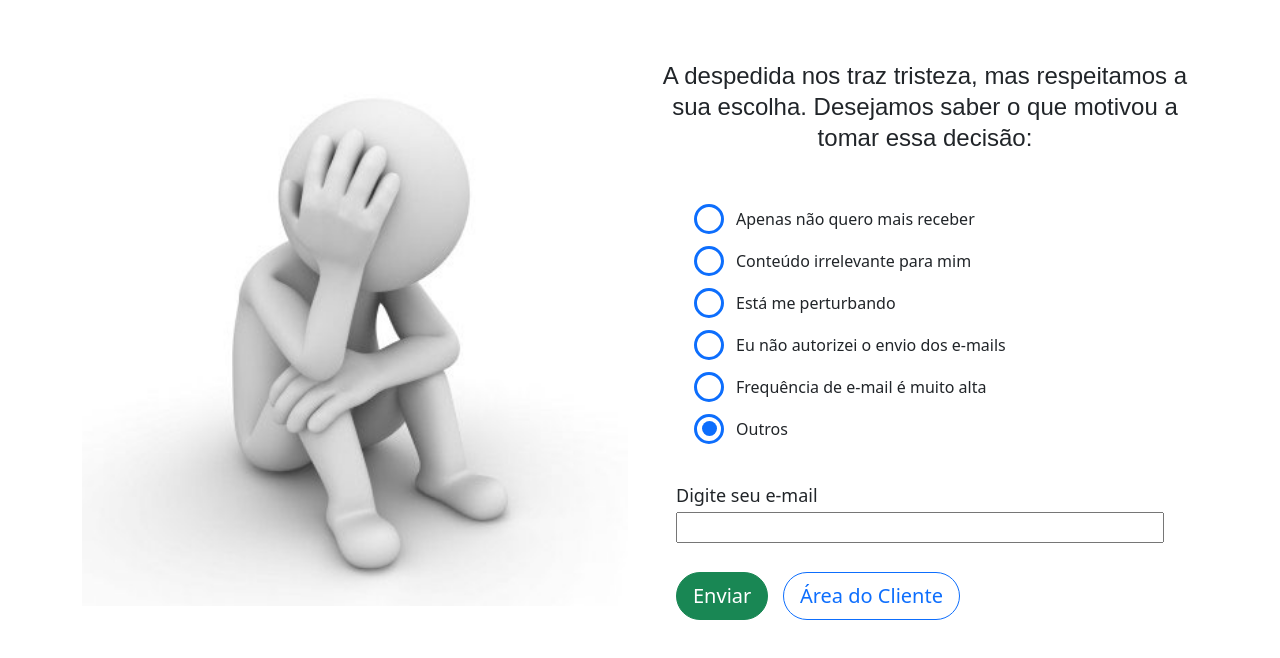
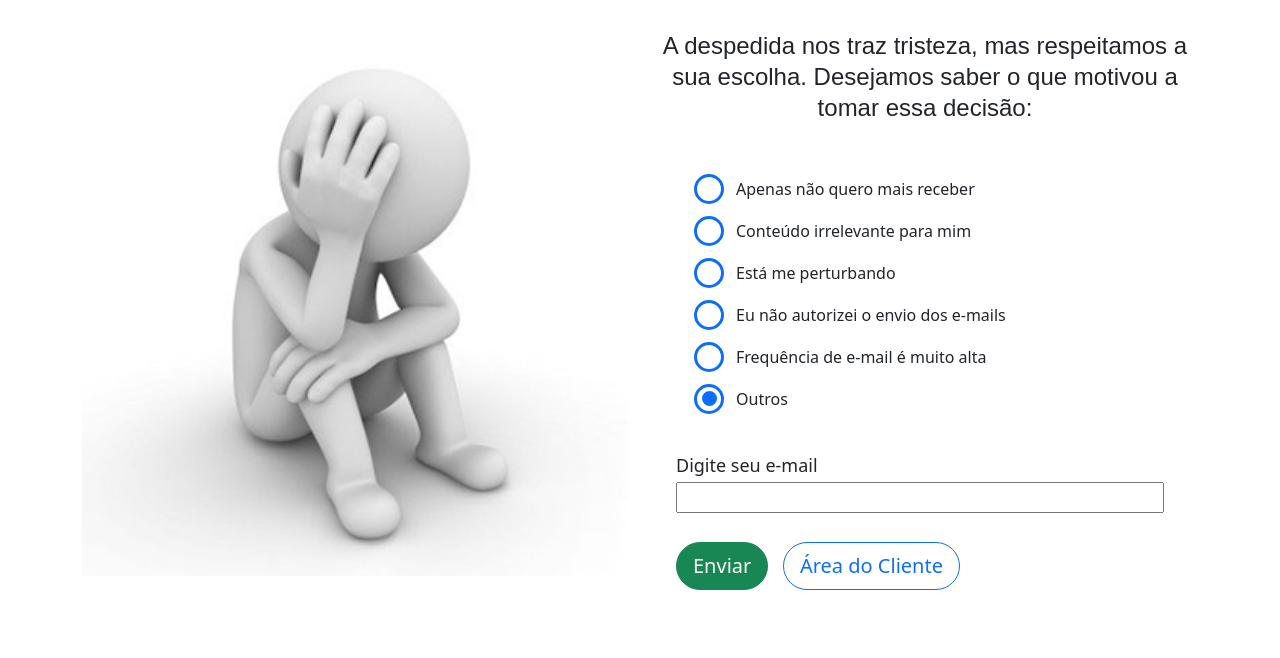
Before and after one commit to wellingtondacostaavles/wcontec-site-blog, a React (Create React App) app: page /descadastrese in a window 1280 px wide. Shown: the top 658 px of the page. Built offline with nearby package versions, Linux system fonts and the light colour scheme.

Commit message:
commit ajustes em descadastre-se

```diff
--- a/src/descadastrese/descadastrese.css
+++ b/src/descadastrese/descadastrese.css
@@ -9,7 +9,7 @@ h1, h2, h3, h4, h5, h6{
 }
 
 #descadastrese{
-    padding: 60px 0 105px 0;
+    padding: 30px 0 105px 0;
 }
 
 #descadastrese img{
--- a/src/descadastrese/descadastrese.jsx
+++ b/src/descadastrese/descadastrese.jsx
@@ -10,7 +10,7 @@ function Descadastrese(){
     <div className="container">
             <div className="row">
                 <div className="col-lg-6">
-                    <center><img src="/Images/Descadrastre-se/boneco-deprimido.jpg" alt="..."/></center>
+                    <center><img src="/Images/Descadrastre-se/boneco-deprimido.png" alt="..."/></center>
                 </div>
 
 
```
Also changed, not shown: public/Images/Descadrastre-se/boneco-deprimido.jpg (deleted), public/Images/Descadrastre-se/boneco-deprimido.png (added).
